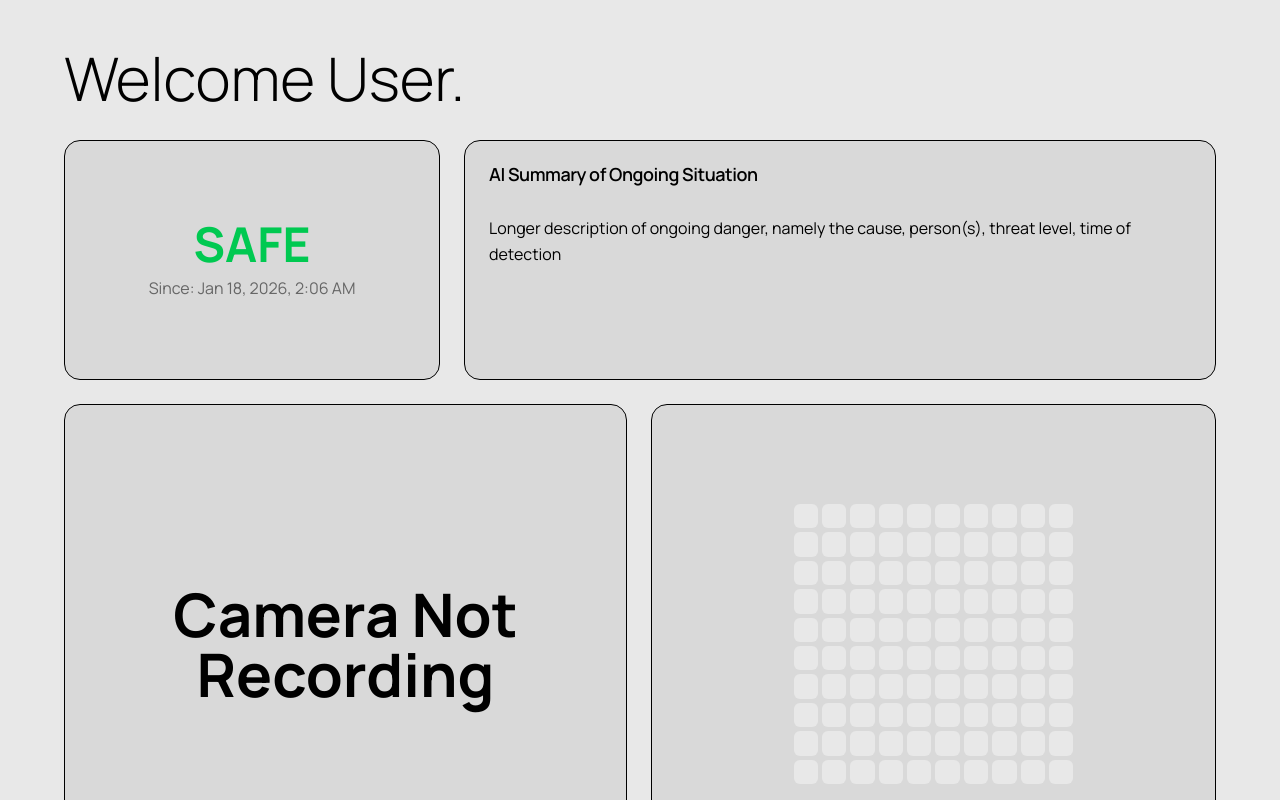
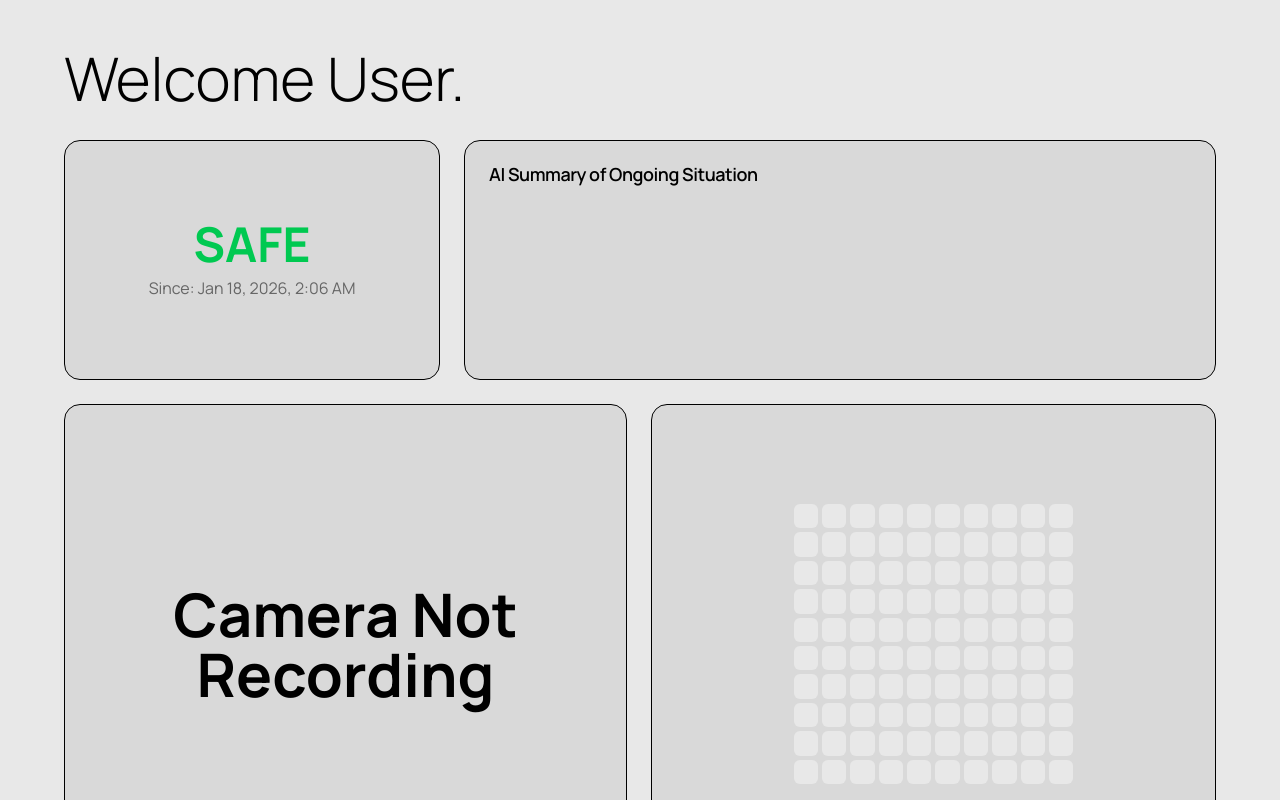
Before and after one commit to xiongian/nexhacks, a Next.js app: page /dashboard in a window 1280 px wide. Shown: the top 800 px of the page. Built offline with nearby package versions, Linux system fonts and the light colour scheme.

Commit message:
Dashboard summary updates

```diff
--- a/app/dashboard/page.tsx
+++ b/app/dashboard/page.tsx
@@ -16,6 +16,7 @@ export default function DashboardPage() {
     dangerSince,
     isMonitoring,
     setIsMonitoring,
+    rawText,
   } = useOvershootVision()
 
   return (
@@ -29,7 +30,7 @@ export default function DashboardPage() {
           <WarningWidget level={dangerLevel} since={dangerSince} />
           <AISummary
             title="AI Summary of Ongoing Situation"
-            description={summaryDescription}
+            parsed={{ text: rawText }}
           />
         </div>
 
--- a/app/overshoot/useOvershootVision.ts
+++ b/app/overshoot/useOvershootVision.ts
@@ -35,6 +35,7 @@ type UseOvershootVisionResult = {
   dangerSince: Date
   isMonitoring: boolean
   setIsMonitoring: (value: boolean | ((prev: boolean) => boolean)) => void
+  rawText: string
 }
 
 export function useOvershootVision(): UseOvershootVisionResult {
@@ -45,6 +46,7 @@ export function useOvershootVision(): UseOvershootVisionResult {
   const [dangerLevel, setDangerLevel] = useState<DangerLevel>("SAFE")
   const [dangerSince, setDangerSince] = useState<Date>(new Date())
   const [isMonitoring, setIsMonitoring] = useState(false)
+  const [rawText, setRawText] = useState("")
 
   useEffect(() => {
     if (!isMonitoring) {
@@ -87,6 +89,8 @@ export function useOvershootVision(): UseOvershootVisionResult {
             return
           }
 
+          setRawText(text)
+
           const parsed = parseOvershootResult(text)
 
           if (!parsed) {
@@ -126,5 +130,6 @@ export function useOvershootVision(): UseOvershootVisionResult {
     dangerSince,
     isMonitoring,
     setIsMonitoring,
+    rawText,
   }
 }
--- a/components/dashboard/SituationSummary.tsx
+++ b/components/dashboard/SituationSummary.tsx
@@ -4,12 +4,12 @@ import { Card, CardContent, CardHeader, CardTitle } from "@/components/ui/card"
 
 interface AISummaryProps {
   title?: string
-  description?: string
+  parsed?: { text?: string }
 }
 
 export function AISummary({
   title = "AI Brief Summary of What's going",
-  description = "Longer description of ongoing danger, namely the cause, person(s), threat level, time of detection"
+  parsed
 }: AISummaryProps) {
   return (
     <Card className="h-full flex-[2] basis-2/3 min-h-[30vh]">
@@ -17,7 +17,7 @@ export function AISummary({
         <CardTitle className="text-base sm:text-lg font-bold">{title}</CardTitle>
       </CardHeader>
       <CardContent>
-        <p className="text-foreground leading-relaxed text-sm sm:text-base">{description}</p>
+        <p className="text-foreground leading-relaxed text-sm sm:text-base">{parsed?.text}</p>
       </CardContent>
     </Card>
   )
```
